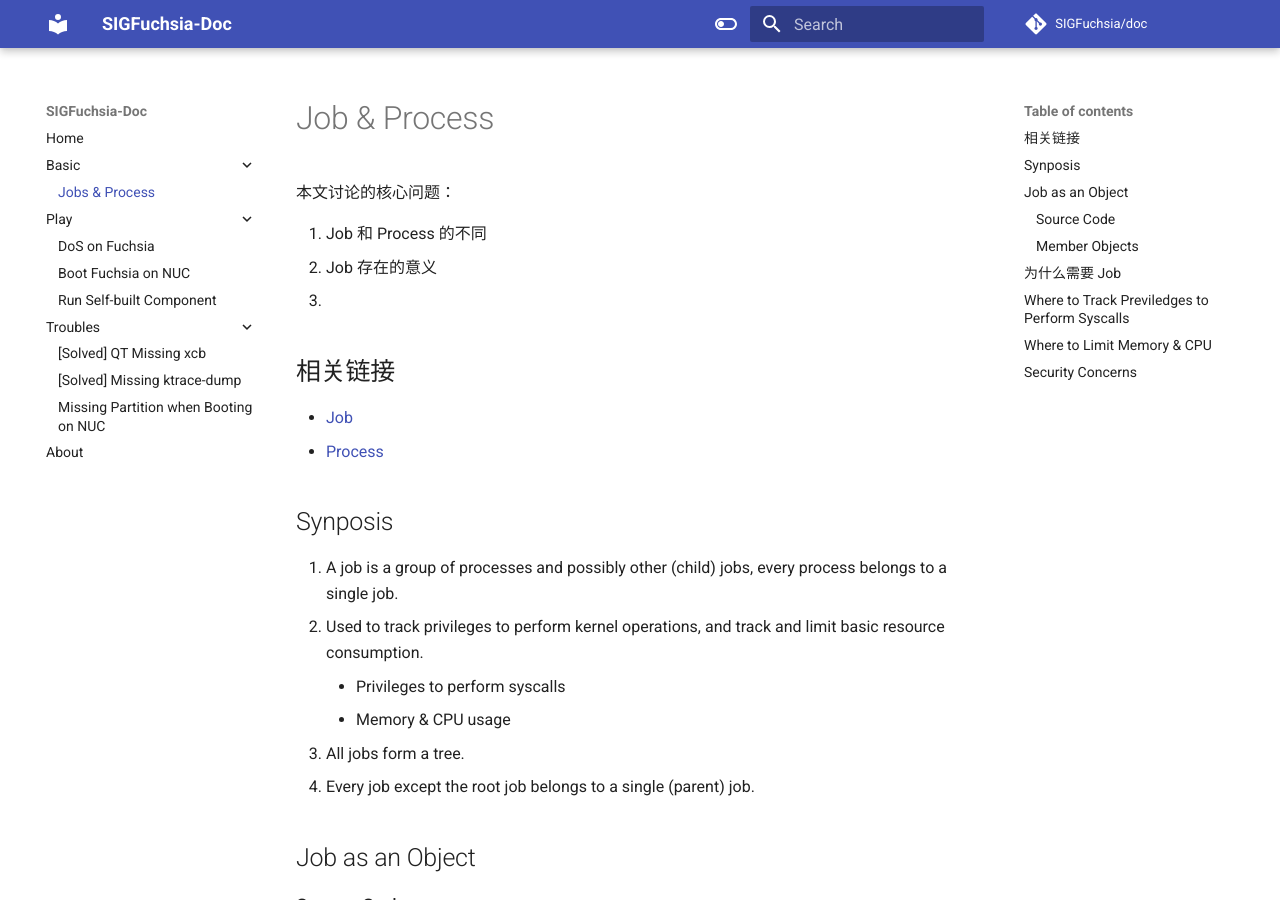
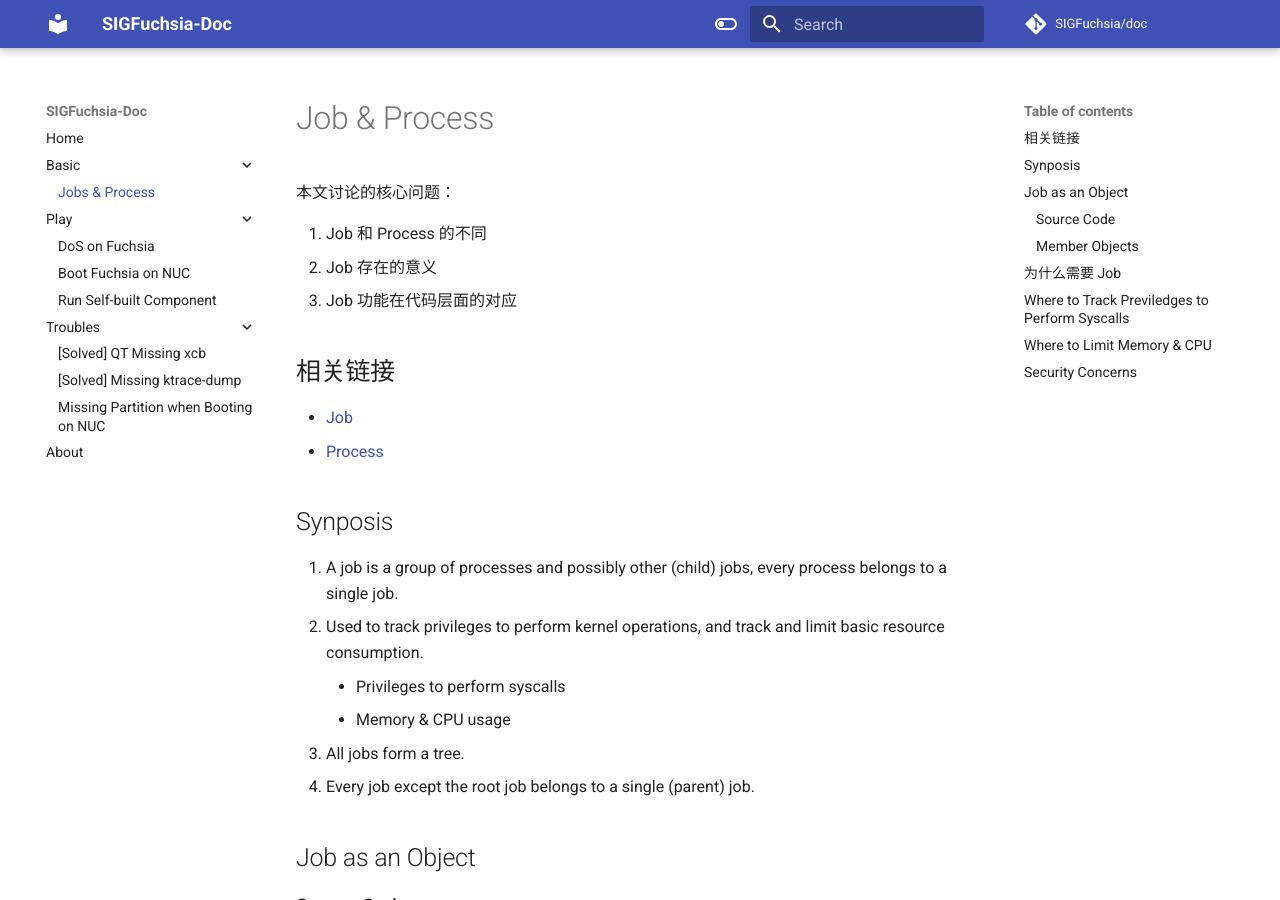
Before and after one commit to SIGFuchsia/doc, an MkDocs documentation site: the page built from docs/basic/job-process.md, in a window 1280 px wide and 900 px high. Built offline with MkDocs 1.6.1 and Material for MkDocs 9.7.7, drawn with Linux system fonts in a browser that asks for light colours; emoji names are drawn with the system emoji font; comment, search, counter and statistics services are not loaded.

Commit message:
[job & process] update doc

```diff
--- a/docs/basic/job-process.md
+++ b/docs/basic/job-process.md
@@ -5,7 +5,7 @@ Job & Process
 
 1. Job 和 Process 的不同
 2. Job 存在的意义
-3.
+3. Job 功能在代码层面的对应
 
 ## 相关链接
 
@@ -94,4 +94,4 @@ TODO
 ## Security Concerns
 
 - [OOM kill system is **incomplete**](https://cs.opensource.google/fuchsia/fuchsia/+/main:zircon/kernel/object/include/object/job_dispatcher.h;l=226)
-  - 但是还没搞清楚到底 incomplete 在哪里
+    - 但是还没搞清楚到底 incomplete 在哪里
```
